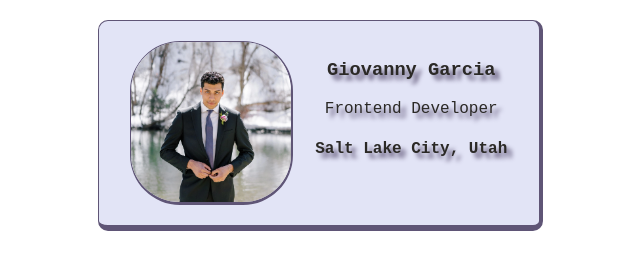
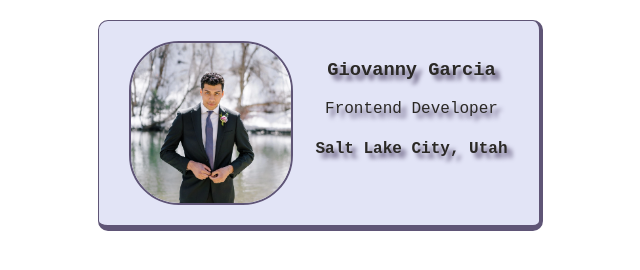
Before and after one commit to GGar99/business-card, a website built with Vite: page index.html in a window 1280 px wide. Shown: the full height of the page, 320-960 px from the left. Built offline with nearby package versions, Linux system fonts and the light colour scheme.

Commit message:
Add files via upload

```diff
--- a/styles.css
+++ b/styles.css
@@ -6,10 +6,8 @@ body {
 
 .avatar {
     width: 160px;
-    border-bottom: 3px solid #5F5576;
-    border-top: 1px solid #5F5576;
-    border-left: 1px solid #5F5576;
-    border-right: 2px solid #5F5576;    border-radius: 50px
+    border: 2px solid #5F5576;
+    border-radius: 50px;
  }
 
 .card {
```
